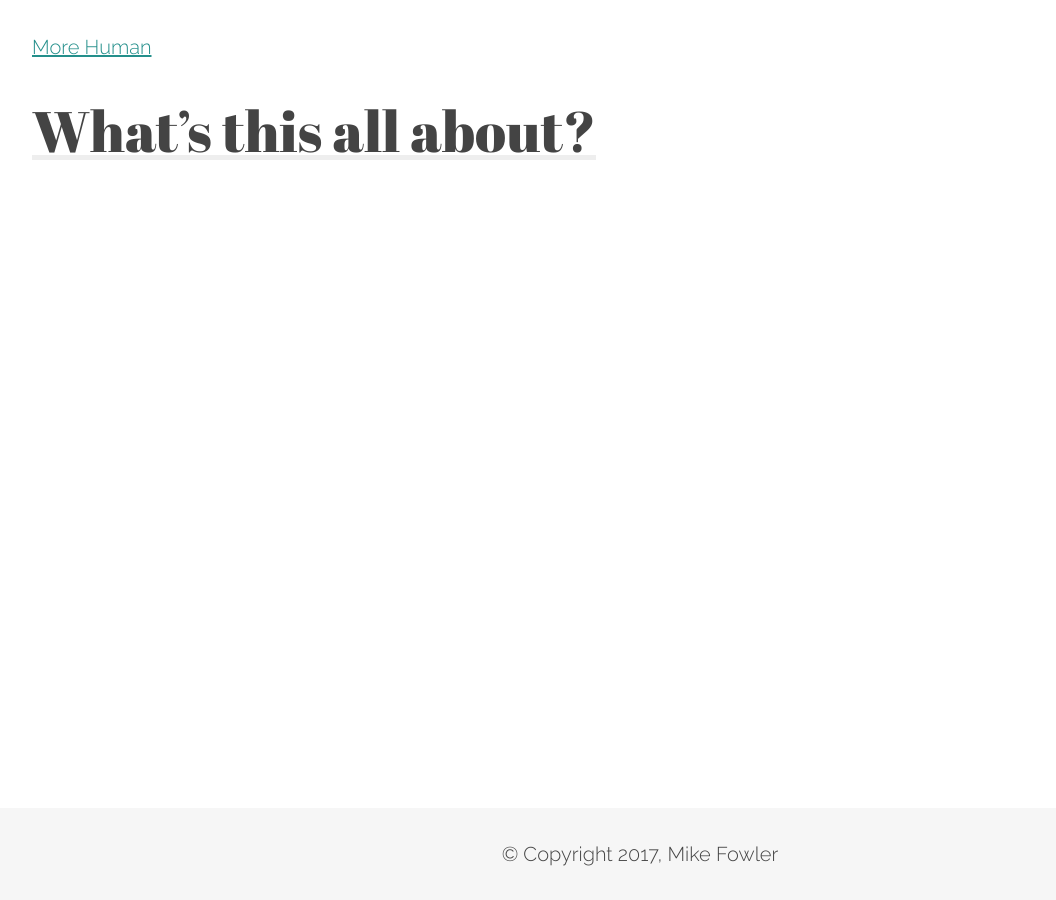
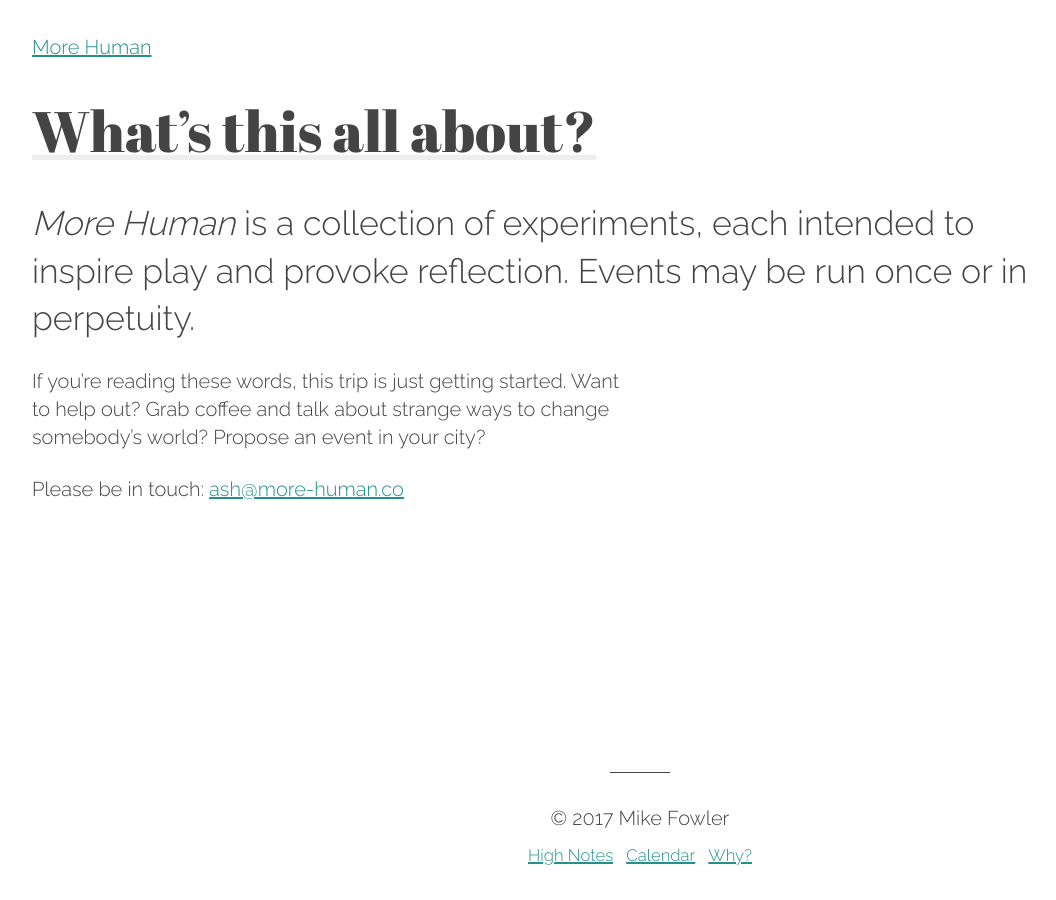
Before and after one commit to mikefowler/more-human, a Jekyll site: the page built from pages/why.md, in a window 1280 px wide. Shown: the whole page, without its empty margins (0-1056 px from the left). Built offline with Jekyll 4.4.1, drawn with Linux system fonts in a browser that asks for light colours.

Commit message:
Finish initial content
- Add some content to the "Why" page
- Finesse the copy on the High Notes page
- Small design polish

```diff
--- a/_config.yml
+++ b/_config.yml
@@ -1,5 +1,5 @@
 title: More Human
-description: More Human puts on weird events that inspire play, ignite conversation, and invite reflection.
+description: More Human puts on unusual events that inspire play and provoke reflection.
 repository: mikefowler/more-human.co
 url: http://more-human.co
 baseurl: ""
--- a/_includes/footer.html
+++ b/_includes/footer.html
@@ -11,5 +11,10 @@
 {% endcapture %}
 
 <footer class="footer text-center">
-  &copy; Copyright {{ year | strip }}, {{ site.author.name }}
+  &copy; {{ year | strip }} {{ site.author.name }}
+  <ul class="horizontal-list space-top-1">
+    {% for link in site.data.navigation %}
+      <li><a href="{{ link.href }}"><small>{{ link.text }}</small></a></li>
+    {% endfor %}
+  </ul>
 </footer>
--- a/_sass/_main.scss
+++ b/_sass/_main.scss
@@ -33,19 +33,19 @@ $modularscale: (
 );
 
 $colors: (
-  default: #444,
-  white: white,
-  transparent-white: rgba(255, 255, 255, 0.9),
-  primary: mediumturquoise, // #48D1CC
-  link: darken(mediumturquoise, 20%),
-  link-active: mediumturquoise,
-  lightgrey: #f6f6f6,
-  lightblue: deepskyblue, // #00BFFF
-  lightpink: lightpink, // #FFB6C1
-  grey: #eeeeee,
-  red: salmon, // #FA8072
-  orange: darkorange, // #FF8C00
-  purple: darkslateblue, // #483D8B
+  'default': #444,
+  'white': white,
+  'transparent-white': rgba(255, 255, 255, 0.9),
+  'primary': mediumturquoise, // #48D1CC
+  'link': darken(mediumturquoise, 20%),
+  'link-active': mediumturquoise,
+  'lightgrey': #f6f6f6,
+  'lightblue': deepskyblue, // #00BFFF
+  'lightpink': lightpink, // #FFB6C1
+  'grey': #eeeeee,
+  'red': salmon, // #FA8072
+  'orange': darkorange, // #FF8C00
+  'purple': darkslateblue, // #483D8B
 );
 
 $typefaces: (
@@ -87,7 +87,7 @@ $body-padding: 2rem;
 
     @include selection {
       background: $color;
-      color: color(white);
+      color: color('white');
     }
   }
 }
@@ -111,7 +111,7 @@ $body-padding: 2rem;
 }
 
 body {
-  color: color(default);
+  color: color('default');
   display: flex;
   flex-direction: column;
   font-family: typeface('sans-serif');
@@ -122,19 +122,19 @@ body {
 }
 
 @include selection {
-  background: color(primary);
-  color: color(white);
+  background: color('primary');
+  color: color('white');
 }
 
 a {
-  color: color(link);
+  color: color('link');
   text-decoration-skip: ink;
-  text-decoration-color: color(link);
+  text-decoration-color: color('link');
   -webkit-text-decoration-skip: ink;
-  -webkit-text-decoration-color: color(link);
+  -webkit-text-decoration-color: color('link');
 
   &:hover {
-    color: color(link-active);
+    color: color('link-active');
   }
 }
 
@@ -211,7 +211,7 @@ strong {
 }
 
 hr {
-  background: color(grey);
+  background: color('grey');
   border: none;
   height: 1px;
   width: 40px;
@@ -219,13 +219,23 @@ hr {
   margin-bottom: $unit * 4;
 }
 
+ol.horizontal-list,
+ul.horizontal-list {
+  li {
+    display: inline-block;
+  }
+  li:not(:last-child) {
+    margin-right: $unit;
+  }
+}
+
 // ------------------------------------------------------------------------------------------------
 // Buttons
 // ------------------------------------------------------------------------------------------------
 
 .btn {
-  $btn-default-text: color(default);
-  $btn-default-background: color(lightgrey);
+  $btn-default-text: color('default');
+  $btn-default-background: color('lightgrey');
   $btn-default-background-active: darken($btn-default-background, 10%);
 
   background-color: $btn-default-background;
@@ -239,9 +249,9 @@ hr {
   @include ms-respond(font-size, 0);
 
   &:hover {
-    background-color: color(lightgrey);
-    background-image: gradient-from-color(color(lightgrey));
-    color: color(default);
+    background-color: color('lightgrey');
+    background-image: gradient-from-color(color('lightgrey'));
+    color: color('default');
   }
 }
 
@@ -252,8 +262,8 @@ hr {
 }
 
 .btn--primary {
-  $btn-primary-text: color(white);
-  $btn-primary-background: color(primary);
+  $btn-primary-text: color('white');
+  $btn-primary-background: color('primary');
   $btn-primary-background-active: darken($btn-primary-background, 10%);
 
   background-color: $btn-primary-background;
@@ -268,8 +278,8 @@ hr {
 }
 
 .btn--action {
-  $btn-action-text: color(white);
-  $btn-action-background: color(red);
+  $btn-action-text: color('white');
+  $btn-action-background: color('red');
   $btn-action-background-active: darken($btn-action-background, 10%);
 
   background-color: $btn-action-background;
@@ -305,9 +315,9 @@ hr {
 }
 
 .page__title {
-  color: color(default);
+  color: color('default');
   display: inline-block;
-  text-decoration-color: color(grey);
+  text-decoration-color: color('grey');
 
   &:hover {
     color: inherit;
@@ -332,8 +342,19 @@ hr {
 // ------------------------------------------------------------------------------------------------
 
 .footer {
-  background: color(lightgrey);
   padding: $body-padding;
+  position: relative;
+
+  &::before {
+    background: color('default');
+    content: "";
+    height: 1px;
+    left: 50%;
+    position: absolute;
+    top: 0;
+    transform: translate(-50%);
+    width: 60px;
+  }
 }
 
 // ------------------------------------------------------------------------------------------------
@@ -363,11 +384,11 @@ hr {
   position: relative;
 
   @include breakpoint($at-small) {
-    @include gradient-text(color(primary));
+    @include gradient-text(color('primary'));
   }
 
   @include breakpoint($at-mediumAndAbove) {
-    color: color(lightgrey);
+    color: color('lightgrey');
   }
 }
 
@@ -402,7 +423,6 @@ hr {
 
 .wordplay__description {
   @include breakpoint($at-mediumAndAbove) {
-    // background: color(transparent-white);
     max-width: 50vw;
     padding: $unit;
     padding-right: 0;
@@ -415,7 +435,7 @@ hr {
       left: 0;
       right: 0;
       bottom: 0;
-      background: color(transparent-white);
+      background: color('transparent-white');
       z-index: -1;
       -webkit-filter: blur(20px);
     }
@@ -445,7 +465,7 @@ hr {
 
 .upcoming-event {
   align-items: flex-start;
-  color: color(default);
+  color: color('default');
   display: flex;
   flex-direction: row;
   overflow: hidden;
@@ -457,8 +477,8 @@ hr {
 }
 
 .upcoming-event__title {
-  color: color(default);
-  text-decoration-color: color(default);
+  color: color('default');
+  text-decoration-color: color('default');
   line-height: 1;
 
   &:hover {
@@ -467,12 +487,12 @@ hr {
 }
 
 .upcoming-event__details {
-  padding-left: $unit * 2;
+  padding-left: $unit * 3;
 }
 
 .upcoming-event__date {
-  background: color(default);
-  color: color(white);
+  background: color('default');
+  color: color('white');
   padding: $unit ($unit * 2);
   line-height: 1.3;
   text-align: center;
--- a/pages/why.md
+++ b/pages/why.md
@@ -3,3 +3,12 @@ title: What’s this all about?
 permalink: /why/
 layout: page
 ---
+
+_More Human_ is a collection of experiments, each intended to inspire play and provoke reflection. Events may be run once or in perpetuity.
+{: .size-4 }
+
+If you’re reading these words, this trip is just getting started. Want to help out? Grab coffee and talk about strange ways to change somebody’s world? Propose an event in your city?
+
+Please be in touch: [ash@more-human.co][email]
+
+[email]: mailto:ash@more-human.co
```
Also changed, not shown: _includes/upcoming-events.html (+7 -2 lines), pages/high-notes.md (+3 -2 lines).
